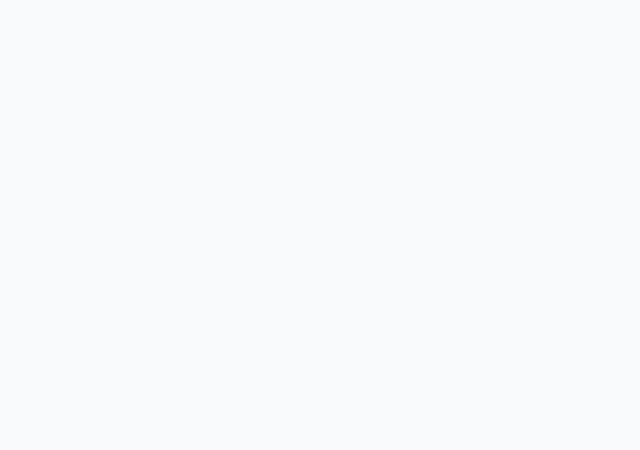
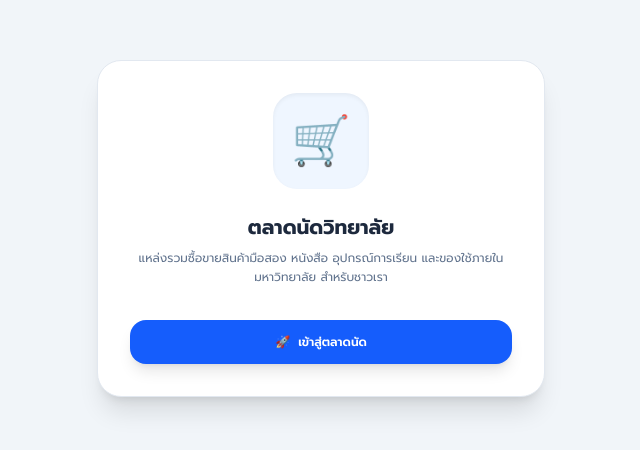
Before and after one commit to palisun47-lang/campus-marketplace, a Next.js app: page / in a window 1280 px wide. Before the commit this address had no page. Shown: the part 172-622 px from the top of the page, without its empty margins (319-959 px from the left). Built offline with nearby package versions, Linux system fonts and the light colour scheme.

Commit message:
Add welcome landing page

```diff
--- a/app/page.tsx
+++ b/app/page.tsx
@@ -1,5 +1,34 @@
-import { redirect } from 'next/navigation';
+'use client';
 
-export default function RootPage() {
-  redirect('/home');
+import Link from 'next/link';
+
+export default function LandingPage() {
+  return (
+    <main className="min-h-screen bg-slate-100 dark:bg-slate-950 flex flex-col items-center justify-center p-4">
+      <div className="w-full max-w-md bg-white dark:bg-slate-900 rounded-3xl shadow-xl flex flex-col items-center p-8 text-center border border-slate-200 dark:border-slate-800">
+
+        {/* Logo / Icon */}
+        <div className="w-24 h-24 bg-blue-50 dark:bg-blue-950/60 rounded-3xl flex items-center justify-center text-5xl mb-6 shadow-inner">
+          🛒
+        </div>
+
+        {/* Title */}
+        <h1 className="text-xl font-extrabold text-slate-800 dark:text-slate-100 mb-2">
+          ตลาดนัดวิทยาลัย
+        </h1>
+        <p className="text-xs text-slate-500 dark:text-slate-400 mb-8 leading-relaxed">
+          แหล่งรวมซื้อขายสินค้ามือสอง หนังสือ อุปกรณ์การเรียน และของใช้ภายในมหาวิทยาลัย สำหรับชาวเรา
+        </p>
+
+        {/* Enter Button */}
+        <Link
+          href="/home"
+          className="w-full py-3.5 bg-blue-600 hover:bg-blue-700 text-white text-xs font-semibold rounded-2xl shadow-lg transition-all active:scale-95 flex items-center justify-center gap-2 cursor-pointer"
+        >
+          <span>🚀</span> เข้าสู่ตลาดนัด
+        </Link>
+
+      </div>
+    </main>
+  );
 }
```
